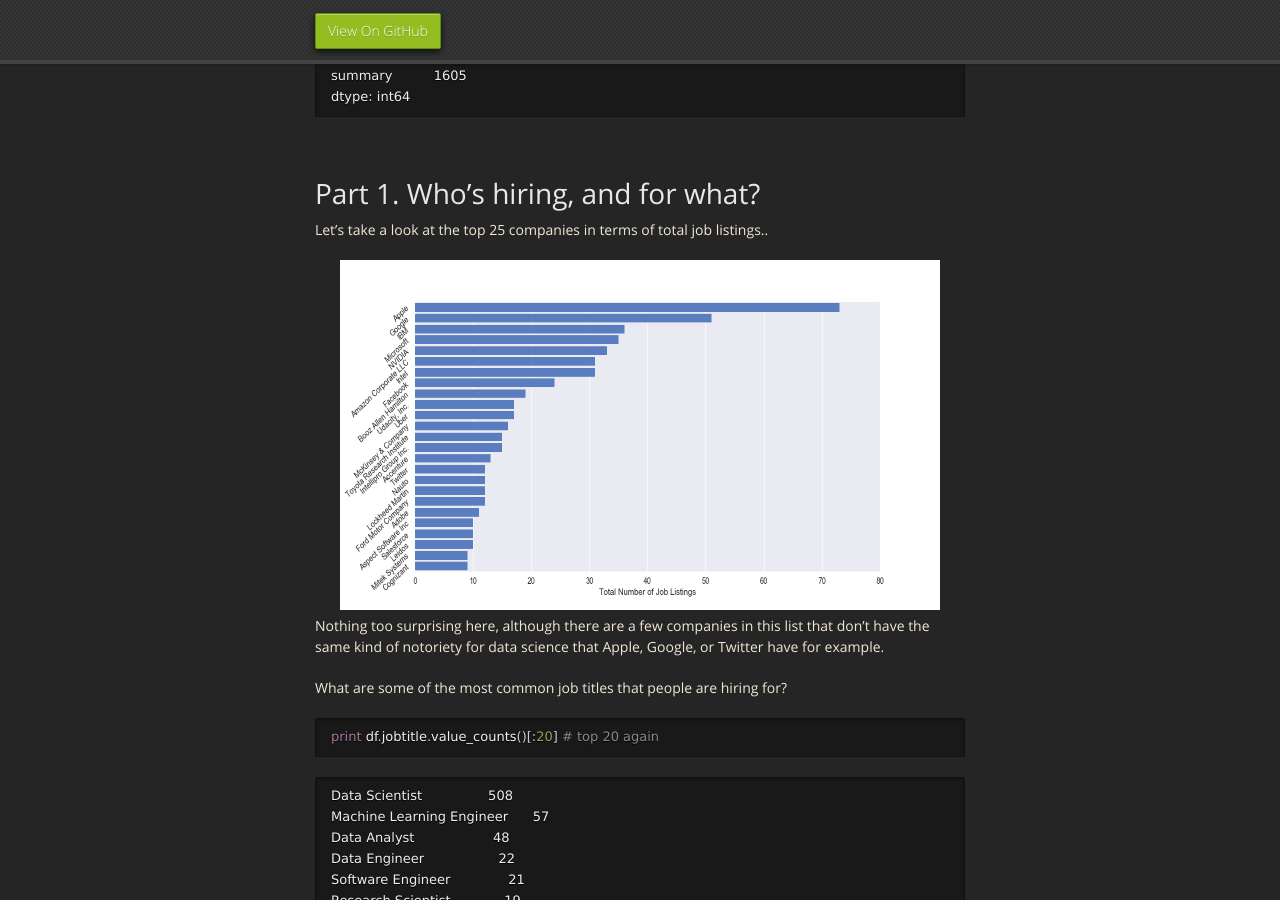
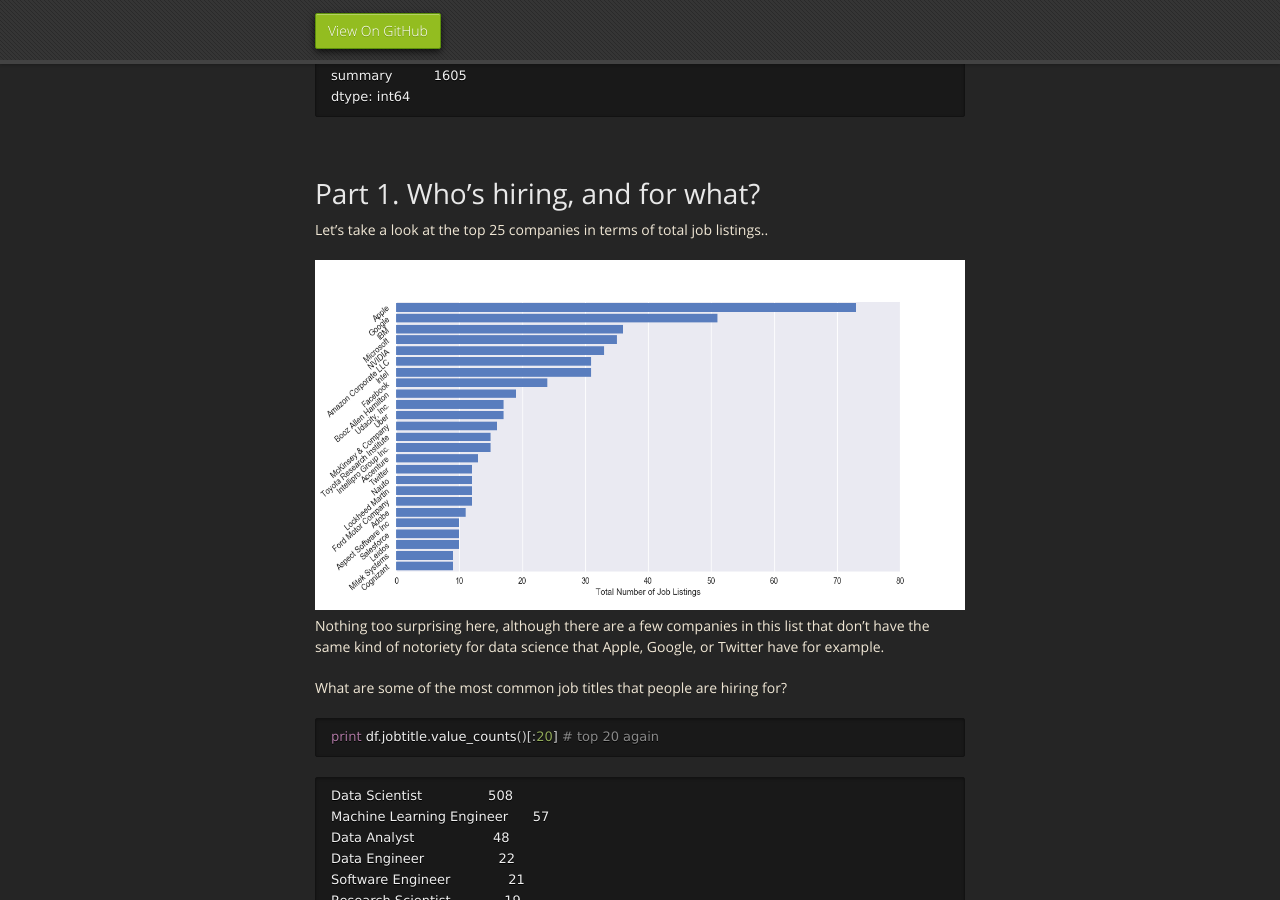
Before and after one commit to mrbrins82/mrbrins82.github.io, a Jekyll site: the page built from kaggle_indeed.md, in a window 1280 px wide and 900 px high, scrolled down 4066 px. Built offline with Jekyll 4.4.1, drawn with Linux system fonts in a browser that asks for light colours; nearby versions of some CDN libraries; our own code applies the rules of GitHub Pages for plain Markdown files.

Commit message:
resized image

```diff
--- a/kaggle_indeed.md
+++ b/kaggle_indeed.md
@@ -177,7 +177,7 @@
 <br/>
 # [](#header-3)Part 1. Who's hiring, and for what?
 Let's take a look at the top 25 companies in terms of total job listings..
-<center><img src="./assets/images/top_companies.png" alt="top companies" width="600" height="350" />
+<center><img src="./assets/images/top_companies.png" alt="top companies" width="700" height="350" />
 </center>
 
 Nothing too surprising here, although there are a few companies in this list that don't have the same kind of notoriety for data science that Apple, Google, or Twitter have for example.
```
